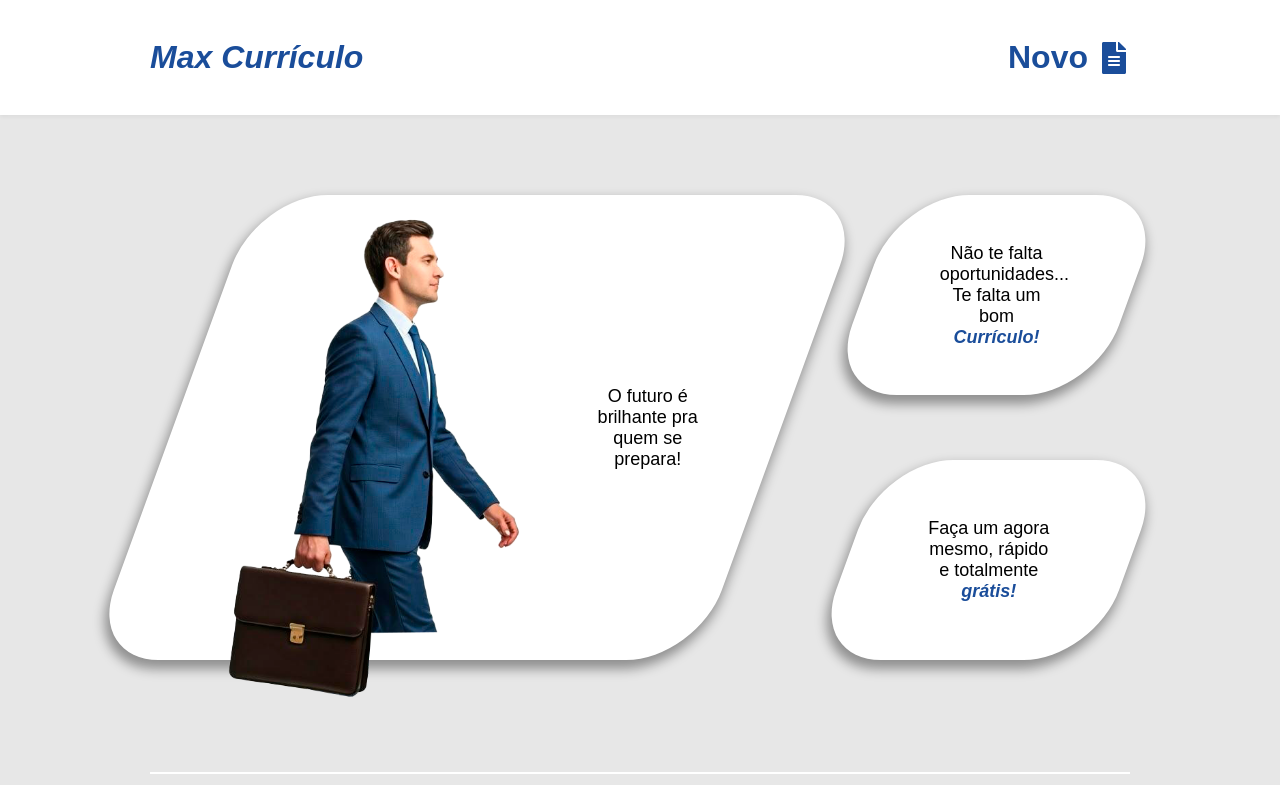
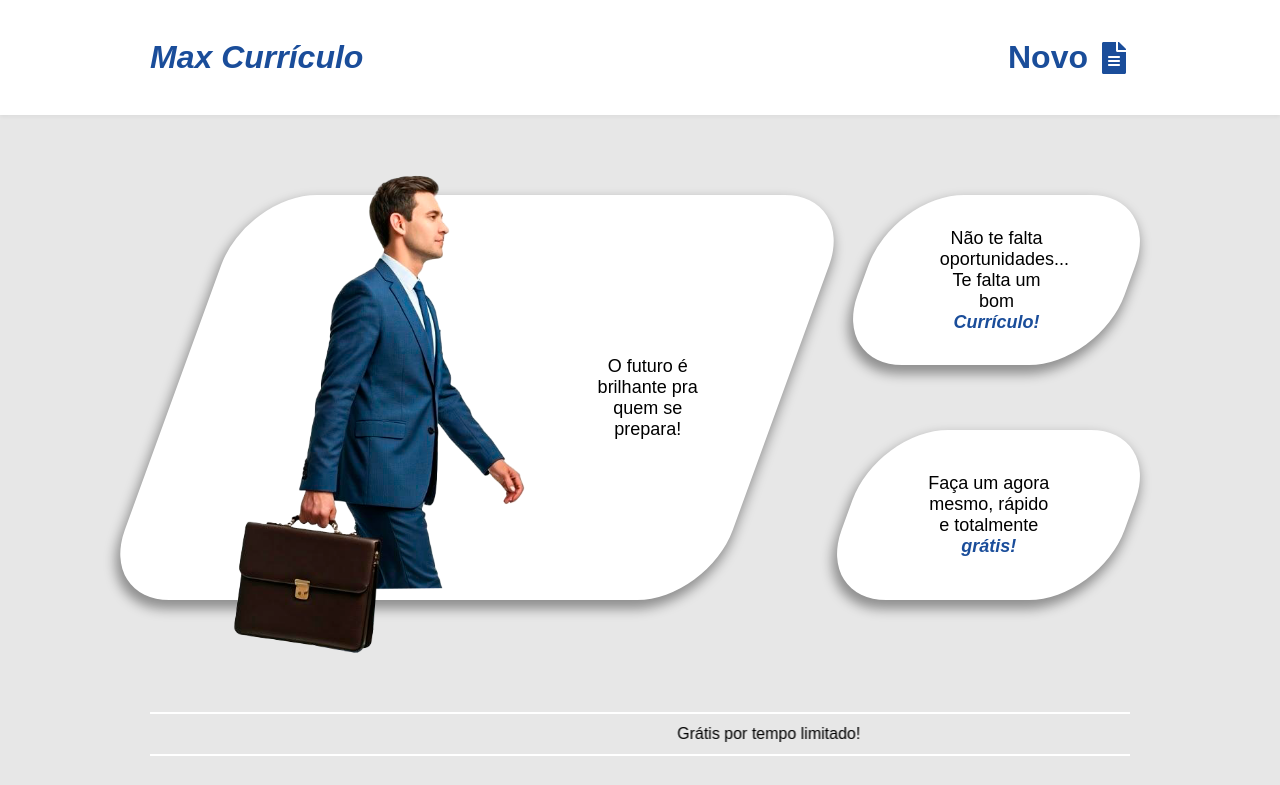
Before and after one commit to marcos-bento/max-curriculo, a React (Create React App) app: page / in a window 1280 px wide. Shown: the top 785 px of the page. Built offline with nearby package versions, Linux system fonts and the light colour scheme; a web font is replaced by a local one.

Commit message:
Update Banner.css

```diff
--- a/src/components/Banner/Banner.css
+++ b/src/components/Banner/Banner.css
@@ -1,7 +1,7 @@
 .banner-container {
   display: grid;
   grid-template-columns: repeat(3, 1fr);
-  grid-template-rows: repeat(2, 200px);
+  grid-template-rows: repeat(2, 170px);
   gap: 65px;
   padding: 80px var(--padding-padrão);
 }
```
